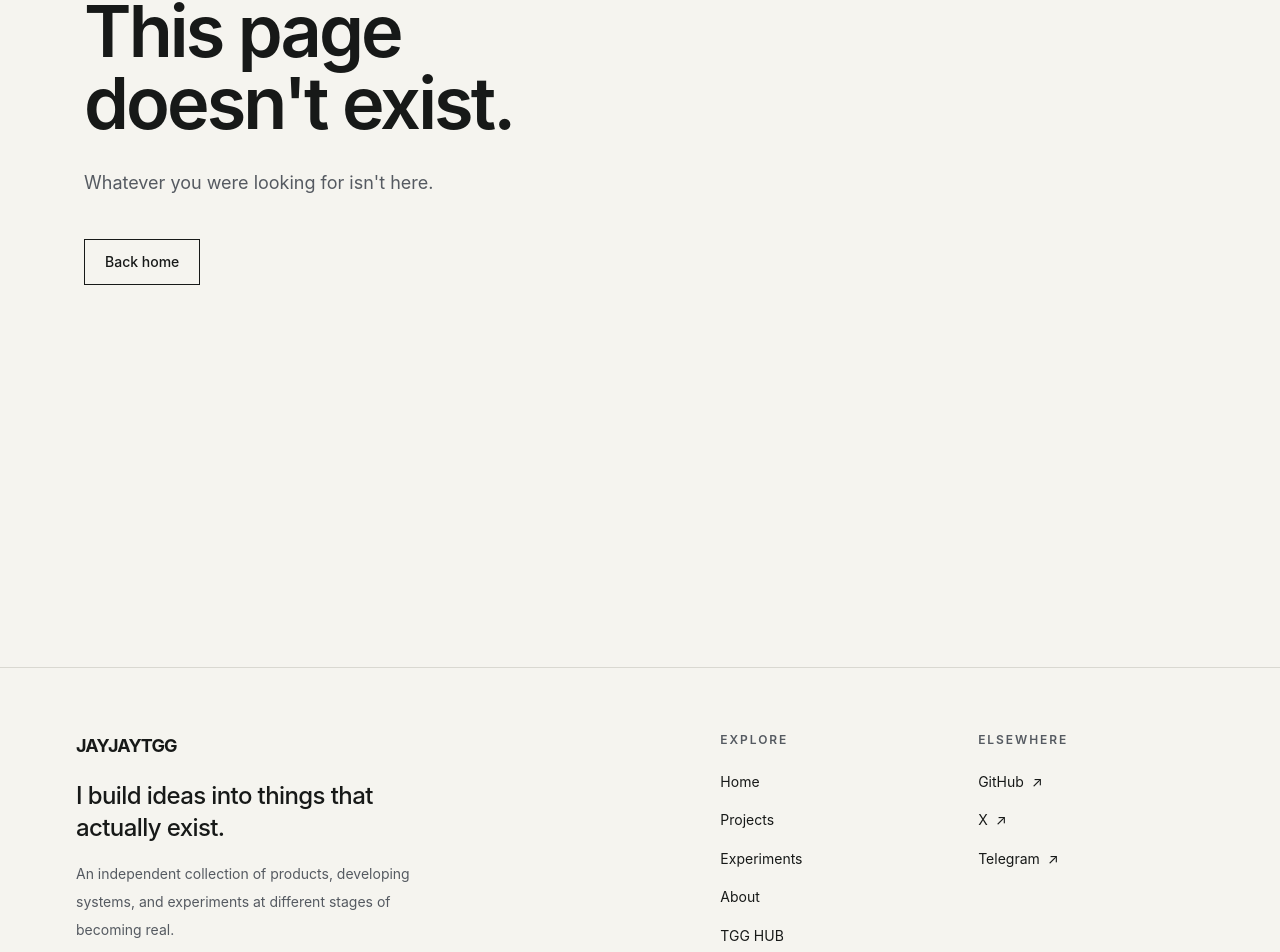
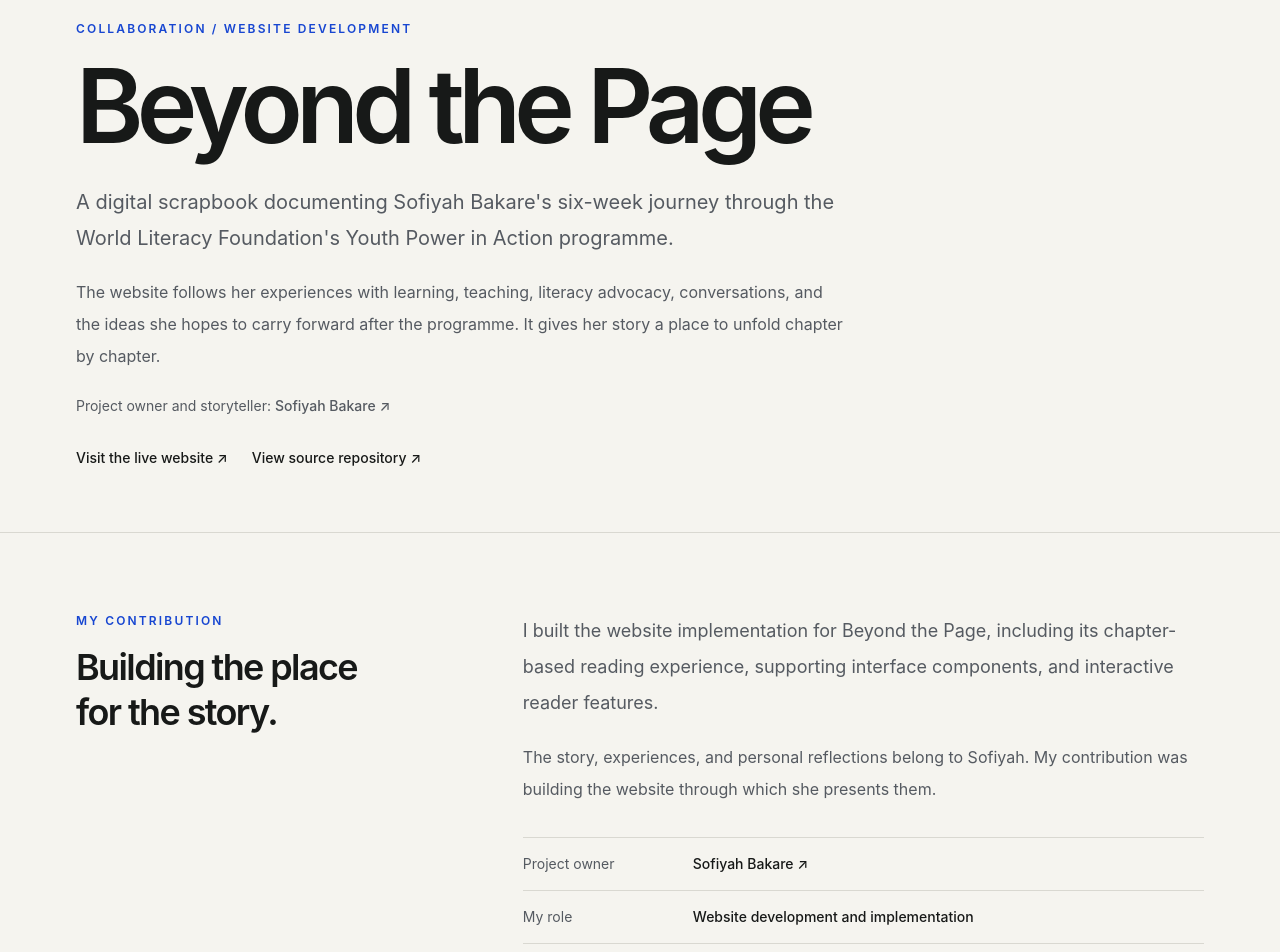
Before and after one commit to JJTGG/JAYJAYTGG, a Next.js app: page /collaborations/beyond-the-page in a window 1280 px wide. Before the commit this address had no page. Shown: the part 210-1162 px from the top of the page. Built offline with nearby package versions, Linux system fonts and the light colour scheme.

Commit message:
feat: add Beyond the Page collaboration case study

```diff
--- /dev/null
+++ b/app/collaborations/beyond-the-page/page.tsx
@@ -0,0 +1,227 @@
+import Link from "next/link";
+import ProjectPreview from "../../../components/ProjectPreview";
+
+const projectUrl = "https://beyond-the-page-two.vercel.app";
+const sourceUrl = "https://github.com/JJTGG/beyond-the-page";
+const sofiyahInstagram = "https://www.instagram.com/sofiyah_bakare";
+
+export default function BeyondThePageCaseStudy() {
+  return (
+    <main>
+      {/* Introduction */}
+      <section className="border-b border-[var(--line)]">
+        <div className="mx-auto w-full max-w-[1240px] px-[var(--page-gutter)] py-12 sm:py-16">
+          <Link
+            href="/collaborations"
+            className="inline-flex items-center gap-2 text-sm text-[var(--muted)] transition-colors hover:text-[var(--foreground)]"
+          >
+            <span aria-hidden="true">←</span>
+            Back to collaborations
+          </Link>
+
+          <div className="mt-12 max-w-5xl sm:mt-16">
+            <p className="text-xs font-semibold uppercase tracking-[0.18em] text-[var(--accent)]">
+              Collaboration / Website development
+            </p>
+
+            <h1 className="mt-5 text-[clamp(3rem,8vw,7rem)] font-semibold leading-[0.96] tracking-[-0.065em]">
+              Beyond the Page
+            </h1>
+
+            <p className="mt-7 max-w-3xl text-lg leading-8 text-[var(--muted)] sm:text-xl sm:leading-9">
+              A digital scrapbook documenting Sofiyah Bakare&apos;s six-week
+              journey through the World Literacy Foundation&apos;s Youth Power
+              in Action programme.
+            </p>
+
+            <p className="mt-5 max-w-3xl text-base leading-8 text-[var(--muted)]">
+              The website follows her experiences with learning, teaching,
+              literacy advocacy, conversations, and the ideas she hopes to
+              carry forward after the programme. It gives her story a place
+              to unfold chapter by chapter.
+            </p>
+
+            <p className="mt-6 text-sm text-[var(--muted)]">
+              Project owner and storyteller:{" "}
+              <a
+                href={sofiyahInstagram}
+                target="_blank"
+                rel="noopener noreferrer"
+                className="font-medium text-[var(--accent)] hover:underline"
+              >
+                Sofiyah Bakare ↗
+              </a>
+            </p>
+
+            <div className="mt-8 flex flex-wrap gap-x-6 gap-y-3 text-sm">
+              <a
+                href={projectUrl}
+                target="_blank"
+                rel="noopener noreferrer"
+                className="font-medium text-[var(--accent)] hover:underline"
+              >
+                Visit the live website ↗
+              </a>
+
+              <a
+                href={sourceUrl}
+                target="_blank"
+                rel="noopener noreferrer"
+                className="font-medium text-[var(--muted)] transition-colors hover:text-[var(--foreground)]"
+              >
+                View source repository ↗
+              </a>
+            </div>
+          </div>
+        </div>
+      </section>
+
+      {/* Attribution and contribution */}
+      <section className="border-b border-[var(--line)]">
+        <div className="mx-auto grid w-full max-w-[1240px] gap-10 px-[var(--page-gutter)] py-16 sm:py-20 md:grid-cols-[minmax(0,0.7fr)_minmax(0,1.3fr)] md:gap-20">
+          <div>
+            <p className="text-xs font-semibold uppercase tracking-[0.18em] text-[var(--accent)]">
+              My contribution
+            </p>
+
+            <h2 className="mt-4 text-3xl font-semibold leading-tight tracking-[-0.045em] sm:text-4xl">
+              Building the place for the story.
+            </h2>
+          </div>
+
+          <div>
+            <p className="text-base leading-8 text-[var(--muted)] sm:text-lg sm:leading-9">
+              I built the website implementation for Beyond the Page,
+              including its chapter-based reading experience, supporting
+              interface components, and interactive reader features.
+            </p>
+
+            <p className="mt-5 text-base leading-8 text-[var(--muted)]">
+              The story, experiences, and personal reflections belong to
+              Sofiyah. My contribution was building the website through
+              which she presents them.
+            </p>
+
+            <dl className="mt-8 divide-y divide-[var(--line)] border-y border-[var(--line)]">
+              <div className="grid gap-1 py-4 sm:grid-cols-[150px_minmax(0,1fr)] sm:gap-5">
+                <dt className="text-sm text-[var(--muted)]">
+                  Project owner
+                </dt>
+                <dd className="text-sm font-medium">
+                  <a
+                    href={sofiyahInstagram}
+                    target="_blank"
+                    rel="noopener noreferrer"
+                    className="text-[var(--accent)] hover:underline"
+                  >
+                    Sofiyah Bakare ↗
+                  </a>
+                </dd>
+              </div>
+
+              <div className="grid gap-1 py-4 sm:grid-cols-[150px_minmax(0,1fr)] sm:gap-5">
+                <dt className="text-sm text-[var(--muted)]">
+                  My role
+                </dt>
+                <dd className="text-sm font-medium">
+                  Website development and implementation
+                </dd>
+              </div>
+
+              <div className="grid gap-1 py-4 sm:grid-cols-[150px_minmax(0,1fr)] sm:gap-5">
+                <dt className="text-sm text-[var(--muted)]">
+                  Project type
+                </dt>
+                <dd className="text-sm font-medium">
+                  Personal storytelling website
+                </dd>
+              </div>
+            </dl>
+          </div>
+        </div>
+      </section>
+
+      {/* Live website */}
+      <section className="border-b border-[var(--line)]">
+        <div className="mx-auto w-full max-w-[1240px] px-[var(--page-gutter)] py-16 sm:py-20">
+          <div className="mb-8 max-w-3xl">
+            <p className="text-xs font-semibold uppercase tracking-[0.18em] text-[var(--accent)]">
+              Explore the experience
+            </p>
+
+            <h2 className="mt-4 text-3xl font-semibold leading-tight tracking-[-0.045em] sm:text-4xl">
+              Beyond the Page, in its own words.
+            </h2>
+
+            <p className="mt-4 text-base leading-8 text-[var(--muted)]">
+              Explore the deployed website below. You can change the preview
+              viewport or open the website directly.
+            </p>
+          </div>
+
+          <ProjectPreview
+            projectName="Beyond the Page"
+            liveUrl={projectUrl}
+            sourceUrl={sourceUrl}
+          />
+        </div>
+      </section>
+
+      {/* External links and return path */}
+      <section>
+        <div className="mx-auto flex w-full max-w-[1240px] flex-col gap-8 px-[var(--page-gutter)] py-16 sm:py-20 md:flex-row md:items-end md:justify-between">
+          <div>
+            <p className="text-xs font-semibold uppercase tracking-[0.18em] text-[var(--accent)]">
+              Follow the work
+            </p>
+
+            <h2 className="mt-4 text-2xl font-semibold tracking-[-0.04em] sm:text-3xl">
+              The story and the implementation.
+            </h2>
+
+            <p className="mt-4 max-w-2xl text-sm leading-7 text-[var(--muted)] sm:text-base sm:leading-8">
+              Read the original story on its own website, inspect the source
+              code, or follow Sofiyah for more of her work and writing.
+            </p>
+
+            <div className="mt-6 flex flex-wrap gap-x-6 gap-y-3 text-sm">
+              <a
+                href={projectUrl}
+                target="_blank"
+                rel="noopener noreferrer"
+                className="font-medium text-[var(--accent)] hover:underline"
+              >
+                Beyond the Page ↗
+              </a>
+
+              <a
+                href={sourceUrl}
+                target="_blank"
+                rel="noopener noreferrer"
+                className="font-medium text-[var(--muted)] transition-colors hover:text-[var(--foreground)]"
+              >
+                GitHub repository ↗
+              </a>
+
+              <a
+                href={sofiyahInstagram}
+                target="_blank"
+                rel="noopener noreferrer"
+                className="font-medium text-[var(--muted)] transition-colors hover:text-[var(--foreground)]"
+              >
+                Sofiyah on Instagram ↗
+              </a>
+            </div>
+          </div>
+
+          <Link
+            href="/collaborations"
+            className="inline-flex min-h-12 shrink-0 items-center justify-center gap-3 self-start rounded-md border border-[var(--line)] px-5 py-3 text-sm font-medium transition-colors hover:border-[var(--accent)] hover:text-[var(--accent)] md:self-auto"
+          >
+            More collaborations <span aria-hidden="true">→</span>
+          </Link>
+        </div>
+      </section>
+    </main>
+  );
+}
```
